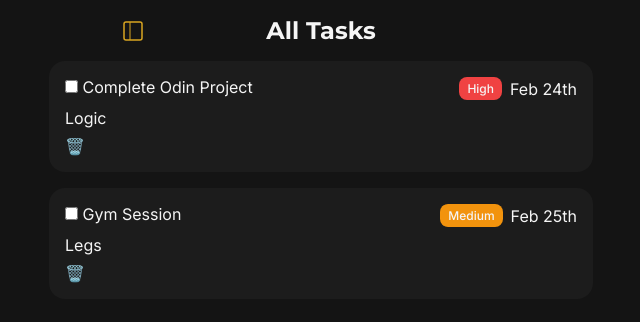
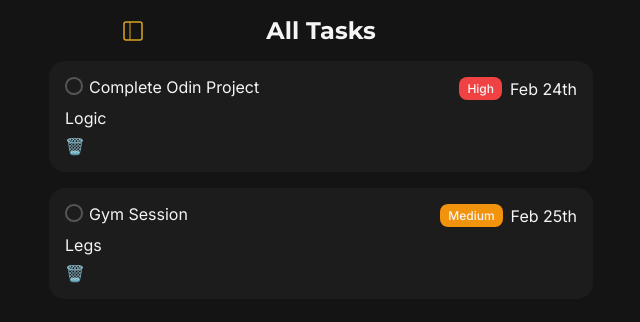
Before and after one commit to Niisari/todo-list, a website built with webpack: page src/template.html in a window 1280 px wide. Shown: the full height of the page, 319-959 px from the left. Built offline with nearby package versions, Linux system fonts and the light colour scheme.

Commit message:
added flex on the label

```diff
--- a/src/styles/global.css
+++ b/src/styles/global.css
@@ -246,6 +246,53 @@ body {
     }
 }
 
+.checkbox__label {
+  display: flex;
+  align-items: center;
+  position: relative;
+  cursor: pointer;
+  user-select: none;
+  padding: 0 0 0 1.5rem;
+}
+
+/* 1. Hide the actual checkbox completely */
+.checkbox__label input {
+  position: absolute;
+  opacity: 0;
+  cursor: pointer;
+  height: 0;
+  width: 0;
+}
+
+/* 2. Create the custom circular box (the replacement) */
+.checkbox__checkmark {
+  position: absolute;
+  top: 0;
+  left: 0;
+  height: 1.1rem;
+  width: 1.1rem;
+  background-color: transparent;
+  border: 2px solid #555;
+  border-radius: 50%;
+}
+
+/* 3. Style the "Checked" state using the + selector */
+.checkbox__label input:checked + .checkbox__checkmark {
+  background-color: #7c3aed; /* Your purple color */
+  border-color: #7c3aed;
+}
+
+/* 4. Add the checkmark icon/dot inside (using ::after) */
+.checkbox__checkmark::after {
+  content: "";
+  position: absolute;
+  display: none;
+}
+
+.checkbox__label input:checked + .checkbox__checkmark::after {
+  display: block;
+}
+
 .todo__list--wrapper {
     width: 100%;
     color: var(--Text);
@@ -256,6 +303,7 @@ body {
 
         padding: 1rem;
         margin: 0 0 1rem;
+        position: relative;
 
         .todo__item--left {
             display: flex;
```
